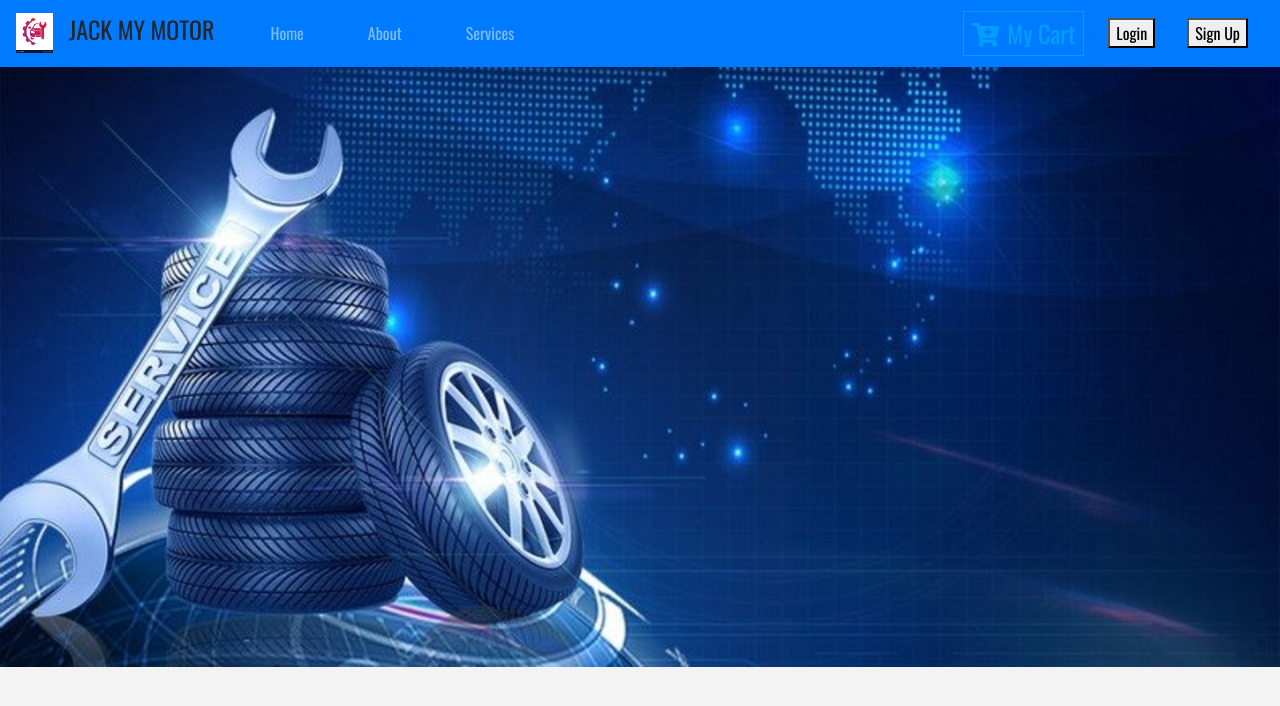
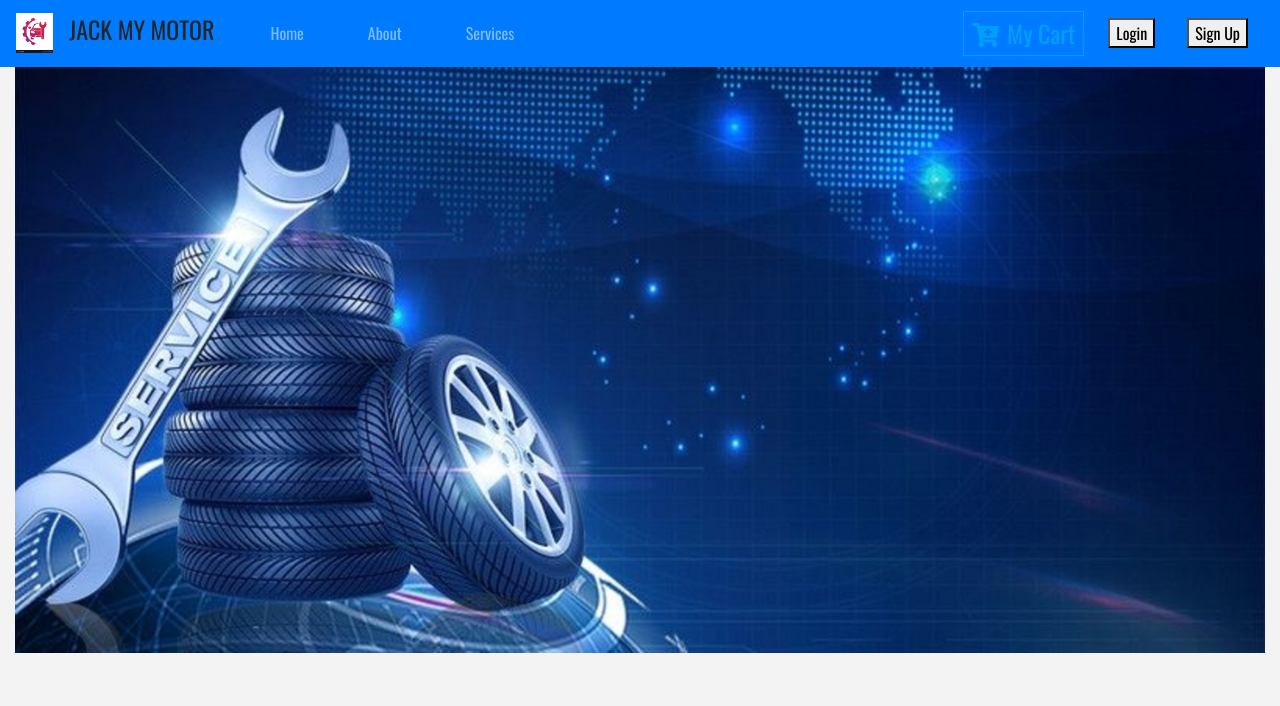
Before and after one commit to ShrutikaSingh/mechanic_web, a React (Create React App) app: page / in a window 1280 px wide. Shown: the top 706 px of the page. Built offline with nearby package versions, Linux system fonts and the light colour scheme.

Commit message:
use fluid in container

```diff
--- a/src/components/carousel.js
+++ b/src/components/carousel.js
@@ -2,20 +2,20 @@ import React,{Component} from 'react';
 import ReactDom from 'react-dom';
 import "react-responsive-carousel/lib/styles/carousel.min.css";
 import {Carousel} from 'react-responsive-carousel';
-import {Row,Col, Container} from 'react-bootstrap';
+import {Row,Col, Container} from 'reactstrap';
 
 import earth from '../img/main1.jpg';
 class CarouselMain extends Component{
     render(){
         return(
                 <div class="main_img">
-
+                <Container fluid>
                     <Row>
                         <Col lg="12" xs='12' sm='12' md='12'>
                                  <img src={earth} alt="services" width='100%'></img>
                          </Col>
                     </Row>
-
+                </Container>
                 </div>
 
         );
```
